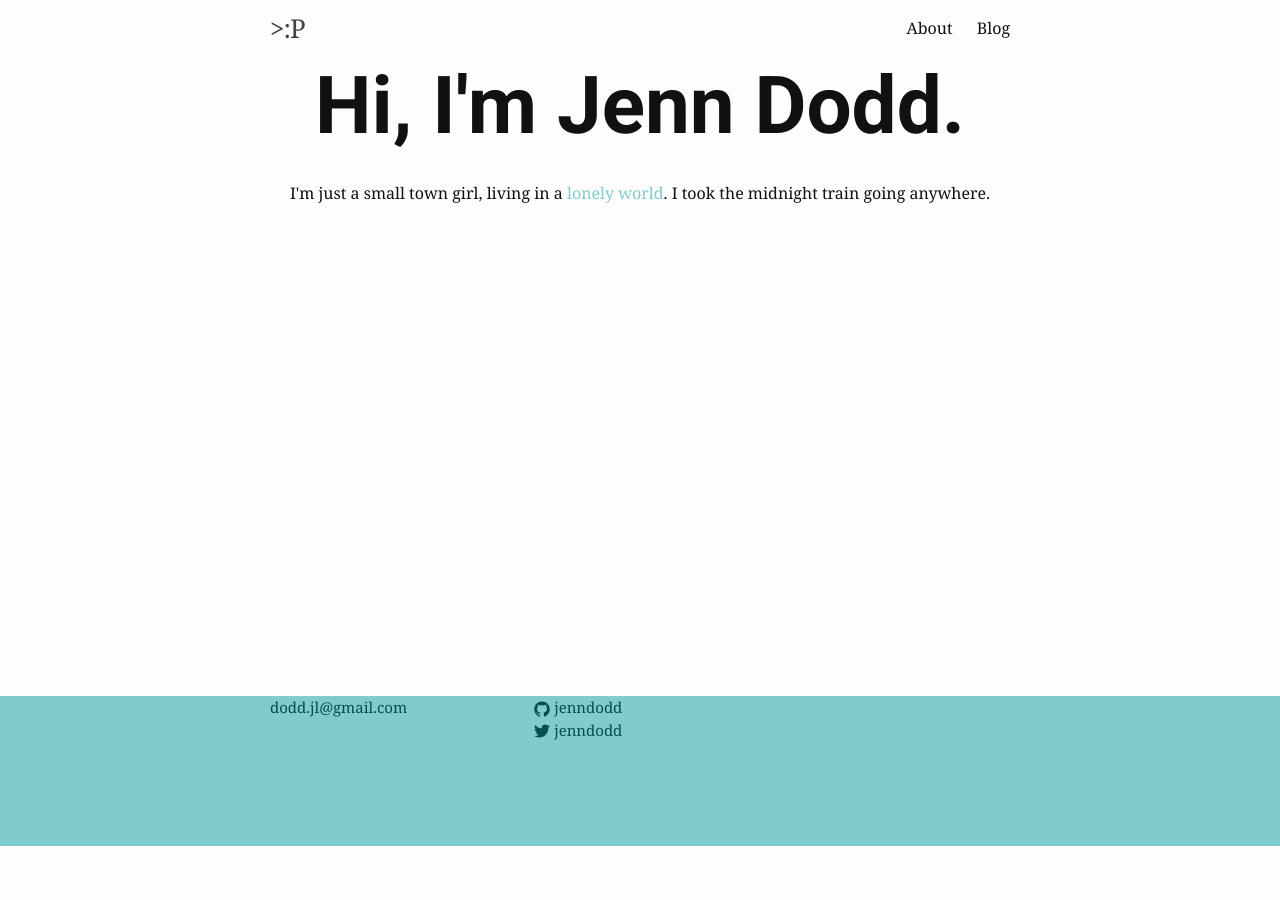
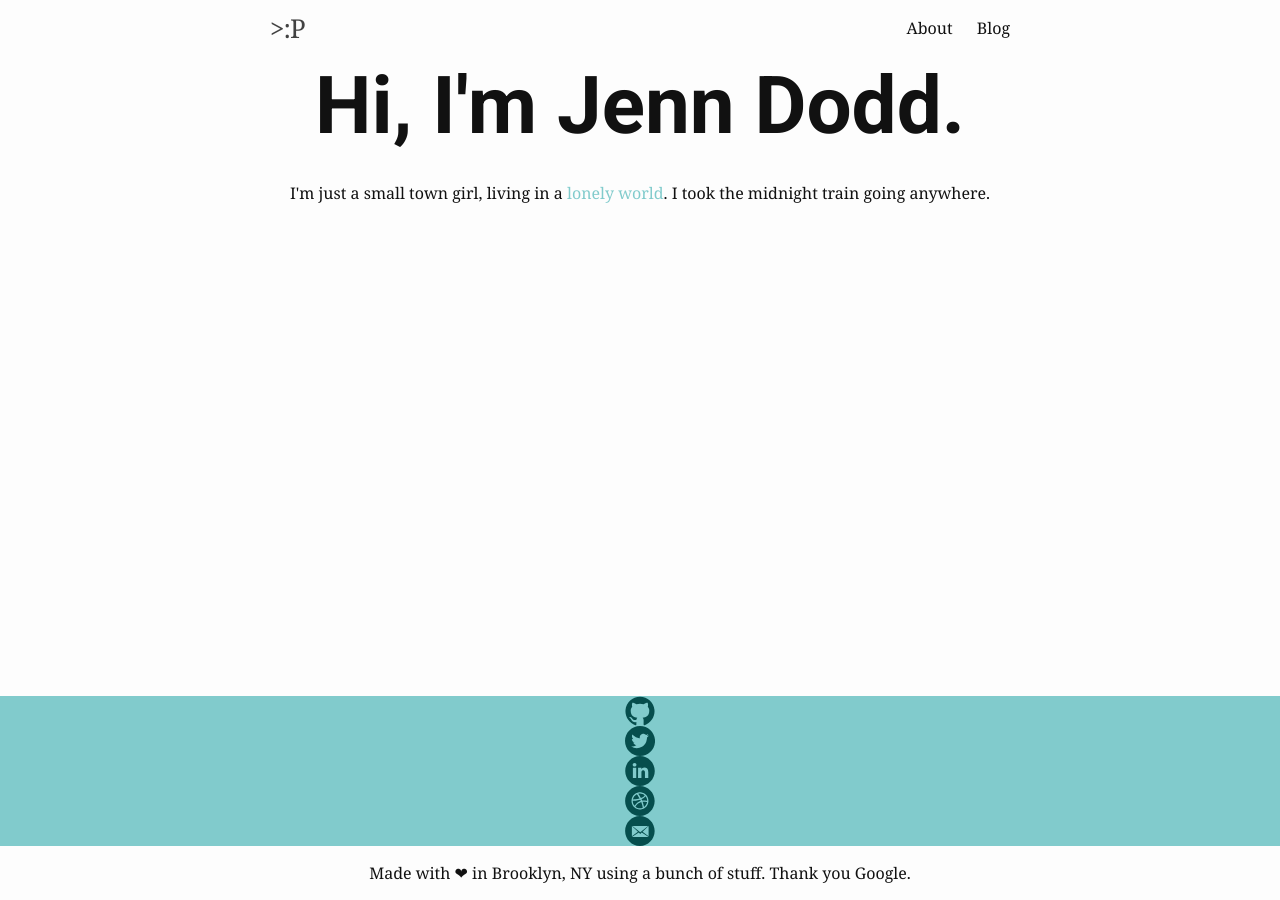
Before and after one commit to jenndodd/jenn-jekyll, a Jekyll site: the page built from index.html, in a window 1280 px wide and 900 px high, scrolled down 54 px. Built offline with Jekyll 4.4.1, drawn with Linux system fonts in a browser that asks for light colours; before the commit the page ends 900 px from its top, so only the background shows below that; some of the changed lines change nothing that is shown.

Commit message:
add new icons to footer and change layout

```diff
--- a/_config.yml
+++ b/_config.yml
@@ -7,6 +7,8 @@ baseurl: "" # the subpath of your site, e.g. /blog/
 url: "http://yourdomain.com" # the base hostname & protocol for your site
 twitter_username: jenndodd
 github_username:  jenndodd
+linkedin_username: jenndodd
+dribbble_username: jenndodd
 permalink: /blog/:title
 
 # Build settings
--- a/_includes/footer.html
+++ b/_includes/footer.html
@@ -1,16 +1,9 @@
 <footer class="site-footer">
 
-  <div class="wrapper">
+  <div class="wrapper ptxl">
 
-    <div class="footer-col-wrapper">
-      <div class="footer-col  footer-col-1">
-        <ul class="contact-list">
-          <li><a href="mailto:{{ site.email }}">{{ site.email }}</a></li>
-        </ul>
-      </div>
-
-      <div class="footer-col  footer-col-2">
-        <ul class="social-media-list">
+    <div class="txt-c ptxl">
+      <ul class="social-media-list horizontal-list">
         {% if site.github_username %}
         <li>
           <a href="https://github.com/{{ site.github_username }}">
@@ -19,8 +12,6 @@
                 <path fill="#828282" d="M7.999,0.431c-4.285,0-7.76,3.474-7.76,7.761 c0,3.428,2.223,6.337,5.307,7.363c0.388,0.071,0.53-0.168,0.53-0.374c0-0.184-0.007-0.672-0.01-1.32 c-2.159,0.469-2.614-1.04-2.614-1.04c-0.353-0.896-0.862-1.135-0.862-1.135c-0.705-0.481,0.053-0.472,0.053-0.472 c0.779,0.055,1.189,0.8,1.189,0.8c0.692,1.186,1.816,0.843,2.258,0.645c0.071-0.502,0.271-0.843,0.493-1.037 C4.86,11.425,3.049,10.76,3.049,7.786c0-0.847,0.302-1.54,0.799-2.082C3.768,5.507,3.501,4.718,3.924,3.65 c0,0,0.652-0.209,2.134,0.796C6.677,4.273,7.34,4.187,8,4.184c0.659,0.003,1.323,0.089,1.943,0.261 c1.482-1.004,2.132-0.796,2.132-0.796c0.423,1.068,0.157,1.857,0.077,2.054c0.497,0.542,0.798,1.235,0.798,2.082 c0,2.981-1.814,3.637-3.543,3.829c0.279,0.24,0.527,0.713,0.527,1.437c0,1.037-0.01,1.874-0.01,2.129 c0,0.208,0.14,0.449,0.534,0.373c3.081-1.028,5.302-3.935,5.302-7.362C15.76,3.906,12.285,0.431,7.999,0.431z"/>
               </svg>
             </span>
-
-              <span class="username">{{ site.github_username }}</span>
           </a>
         </li>
         {% endif %}
@@ -29,20 +20,90 @@
         <li>
           <a href="https://twitter.com/{{ site.twitter_username }}">
             <span class="icon  icon--twitter">
-                <svg viewBox="0 0 16 16">
-                  <path fill="#828282" d="M15.969,3.058c-0.586,0.26-1.217,0.436-1.878,0.515c0.675-0.405,1.194-1.045,1.438-1.809
-                  c-0.632,0.375-1.332,0.647-2.076,0.793c-0.596-0.636-1.446-1.033-2.387-1.033c-1.806,0-3.27,1.464-3.27,3.27 c0,0.256,0.029,0.506,0.085,0.745C5.163,5.404,2.753,4.102,1.14,2.124C0.859,2.607,0.698,3.168,0.698,3.767 c0,1.134,0.577,2.135,1.455,2.722C1.616,6.472,1.112,6.325,0.671,6.08c0,0.014,0,0.027,0,0.041c0,1.584,1.127,2.906,2.623,3.206 C3.02,9.402,2.731,9.442,2.433,9.442c-0.211,0-0.416-0.021-0.615-0.059c0.416,1.299,1.624,2.245,3.055,2.271 c-1.119,0.877-2.529,1.4-4.061,1.4c-0.264,0-0.524-0.015-0.78-0.046c1.447,0.928,3.166,1.469,5.013,1.469 c6.015,0,9.304-4.983,9.304-9.304c0-0.142-0.003-0.283-0.009-0.423C14.976,4.29,15.531,3.714,15.969,3.058z"/>
+              <svg viewBox="0 0 60 60" >
+                <path fill="#4099FF" d="M30.043,0C13.451,0,0,13.432,0,30s13.451,30,30.043,30c16.592,0,30.043-13.432,30.043-30S46.636,0,30.043,0z
+                   M47.23,19.516c-0.15,0.253-0.928,1.139-1.755,1.95c-1.404,1.392-1.48,1.544-1.48,2.709c0,1.798-0.854,5.545-1.705,7.596
+                  c-1.58,3.849-4.967,7.824-8.353,9.825c-4.765,2.811-11.11,3.519-16.453,1.873c-1.781-0.557-4.84-1.975-4.84-2.229
+                  c0-0.075,0.928-0.177,2.057-0.203c2.357-0.05,4.715-0.708,6.722-1.873l1.354-0.81l-1.555-0.531c-2.207-0.761-4.188-2.507-4.69-4.153
+                  c-0.15-0.532-0.1-0.558,1.304-0.558l1.455-0.025l-1.229-0.581c-1.455-0.735-2.784-1.976-3.436-3.242
+                  c-0.477-0.911-1.079-3.215-0.903-3.393c0.05-0.076,0.577,0.076,1.179,0.278c1.73,0.633,1.956,0.481,0.953-0.583
+                  c-1.881-1.924-2.458-4.785-1.555-7.494l0.426-1.216l1.655,1.646c3.386,3.317,7.374,5.292,11.939,5.874l1.254,0.152l-0.075-1.24
+                  c-0.227-3.216,1.755-6.153,4.891-7.292c1.154-0.405,3.11-0.456,4.39-0.101c0.502,0.152,1.454,0.659,2.131,1.114l1.229,0.835
+                  l1.354-0.43c0.752-0.228,1.756-0.607,2.206-0.86c0.428-0.229,0.804-0.355,0.804-0.279c0,0.431-0.929,1.899-1.707,2.71
+                  c-1.053,1.139-0.752,1.241,1.38,0.48C47.456,19.035,47.481,19.035,47.23,19.516z"/>
               </svg>
             </span>
-              <span class="username">{{ site.twitter_username }}</span>
+          </a>
+        </li>
+        {% endif %}
+
+        {% if site.linkedin_username %}
+        <li>
+          <a href="https://linkedin.com/in/{{ site.linkedin_username }}">
+            <span class="icon  icon--linkedin">
+              <svg viewBox="0 0 60 60" >
+                <path fill="#007BB6" d="M30,0C13.68,0,0.449,13.432,0.449,30S13.68,60,30,60s29.551-13.432,29.551-30S46.32,0,30,0z M22.468,44.137
+                  h-6.688V23.71h6.688V44.137z M19.125,20.922h-0.042c-2.245,0-3.697-1.57-3.697-3.531c0-2.002,1.496-3.528,3.783-3.528
+                  s3.697,1.526,3.74,3.528C22.909,19.352,21.456,20.922,19.125,20.922z M46.584,44.137h-6.687V33.209c0-2.746-0.968-4.619-3.389-4.619
+                  c-1.847,0-2.948,1.263-3.431,2.482c-0.178,0.438-0.221,1.047-0.221,1.657v11.408h-6.688c0,0,0.088-18.511,0-20.427h6.688v2.893
+                  c0.888-1.391,2.477-3.374,6.027-3.374c4.4,0,7.699,2.92,7.699,9.195V44.137z"/>
+              </svg>
+            </span>
+          </a>
+        </li>
+        {% endif %}
+        {% if site.dribbble_username %}
+        <li>
+          <a href="https://dribbble.com/{{ site.dribbble_username }}">
+            <span class="icon  icon--dribbble">
+              <svg viewBox="0 0 60 60">
+                <path fill="#EA4C89" d="M30.939,29.943c0.188-0.063,0.379-0.121,0.568-0.176c-0.362-0.832-0.757-1.665-1.17-2.487
+                  c-7.421,2.256-14.543,2.094-14.798,2.083c-0.004,0.157-0.012,0.31-0.012,0.467c0,3.759,1.397,7.186,3.693,9.777
+                  C19.216,39.601,23.161,32.496,30.939,29.943z"/>
+                <path fill="#EA4C89" d="M32.395,32.224c-8.504,3.01-11.282,9.075-11.312,9.142c2.447,1.932,5.516,3.098,8.859,3.098
+                  c1.996,0,3.897-0.413,5.627-1.16c-0.213-1.278-1.051-5.76-3.078-11.111C32.457,32.203,32.426,32.212,32.395,32.224z"/>
+                <path fill="#EA4C89" d="M29.144,25.027c-2.495-4.5-5.16-8.172-5.352-8.432c-4.019,1.927-7.019,5.687-7.955,10.218
+                  C16.217,26.817,22.223,26.894,29.144,25.027z"/>
+                <path fill="#EA4C89" d="M39.461,18.848c-2.538-2.271-5.87-3.649-9.52-3.649c-1.171,0-2.308,0.144-3.396,0.41
+                  c0.216,0.294,2.923,3.94,5.388,8.536C37.372,22.075,39.426,18.902,39.461,18.848z"/>
+                <path fill="#EA4C89" d="M29.775,0C13.455,0,0.225,13.432,0.225,30s13.23,30,29.551,30s29.551-13.432,29.551-30S46.096,0,29.775,0z
+                   M46.476,33.279c-0.223,1.104-0.552,2.186-0.983,3.221c-0.422,1.017-0.945,1.996-1.557,2.91c-0.604,0.908-1.297,1.76-2.06,2.535
+                  c-0.764,0.773-1.604,1.477-2.497,2.092c-0.901,0.617-1.867,1.148-2.867,1.58c-1.02,0.437-2.087,0.771-3.17,0.997
+                  c-1.113,0.233-2.258,0.352-3.4,0.352c-1.144,0-2.288-0.118-3.398-0.352c-1.085-0.226-2.153-0.561-3.171-0.997
+                  c-1-0.432-1.967-0.963-2.868-1.58c-0.893-0.615-1.733-1.318-2.496-2.092c-0.763-0.775-1.457-1.627-2.061-2.535
+                  c-0.608-0.914-1.132-1.894-1.556-2.91c-0.432-1.035-0.763-2.117-0.986-3.221c-0.226-1.129-0.341-2.288-0.341-3.449
+                  c0-1.161,0.115-2.323,0.341-3.45c0.223-1.103,0.554-2.187,0.986-3.22c0.423-1.018,0.948-1.998,1.556-2.912
+                  c0.604-0.909,1.297-1.759,2.061-2.536c0.762-0.773,1.603-1.475,2.496-2.089c0.902-0.62,1.868-1.151,2.868-1.583
+                  c1.019-0.438,2.086-0.773,3.171-0.997c1.111-0.231,2.255-0.348,3.398-0.348c1.143,0,2.287,0.117,3.4,0.348
+                  c1.083,0.224,2.15,0.56,3.17,0.997c1,0.432,1.966,0.963,2.867,1.583c0.893,0.614,1.733,1.316,2.497,2.089
+                  c0.763,0.777,1.456,1.627,2.06,2.536c0.611,0.914,1.135,1.894,1.557,2.912c0.432,1.033,0.761,2.118,0.983,3.22
+                  c0.229,1.127,0.345,2.289,0.345,3.45C46.82,30.991,46.704,32.15,46.476,33.279z"/>
+                <path fill="#EA4C89" d="M35.19,31.514c1.891,5.275,2.659,9.57,2.806,10.452c3.236-2.218,5.535-5.737,6.176-9.815
+                  C43.875,32.053,39.843,30.757,35.19,31.514z"/>
+                <path fill="#EA4C89" d="M33.043,26.325c0.334,0.698,0.658,1.408,0.957,2.122c0.107,0.256,0.211,0.507,0.312,0.758
+                  c4.951-0.632,9.829,0.432,10.037,0.475c-0.032-3.469-1.254-6.652-3.277-9.145C41.045,20.574,38.734,23.965,33.043,26.325z"/>
+              </svg>
+            </span>
+          </a>
+        </li>
+        {% endif %}
+        {% if site.email %}
+        <li>
+          <a href="mailto:{{ site.email }}?Subject=You%20rock">
+            <span class="icon  icon--mail">
+              <svg viewBox="0 0 60 60">
+                <path fill="#333333" d="M29.775,0C13.455,0,0.225,13.432,0.225,30s13.23,30,29.551,30s29.551-13.432,29.551-30S46.096,0,29.775,0z
+                   M46.21,20L30.492,32.455L14.774,20H46.21z M13.771,20l12.174,11.637l-12.174,8.939V20z M13.771,42l13.814-8.793l2.907,2.777
+                  l2.907-2.777L47.213,42H13.771z M47.213,40.576l-12.174-8.938L47.213,20V40.576z"/>
+              </svg>
+            </span>
           </a>
         </li>
         {% endif %}
       </ul>
-      </div>
 
     </div>
-
+    <p class="txt-c ptl"> Made with &#10084 in Brooklyn, NY using a bunch of stuff. Thank you Google. </p>
   </div>
 
 </footer>
--- a/_sass/_base.scss
+++ b/_sass/_base.scss
@@ -170,8 +170,8 @@ pre {
 
   > svg {
     display: inline-block;
-    width: 16px;
-    height: 16px;
+    width: 30px;
+    height: 30px;
     vertical-align: middle;
 
     path {
```
Lines whose indentation alone changed are shown as unchanged.
